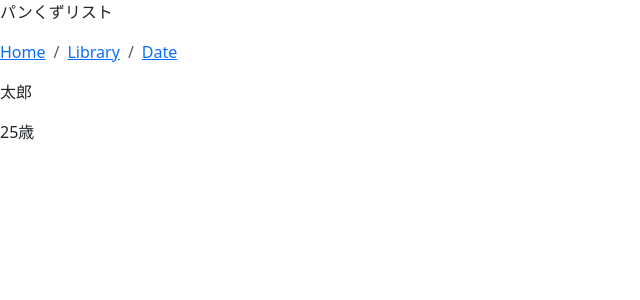
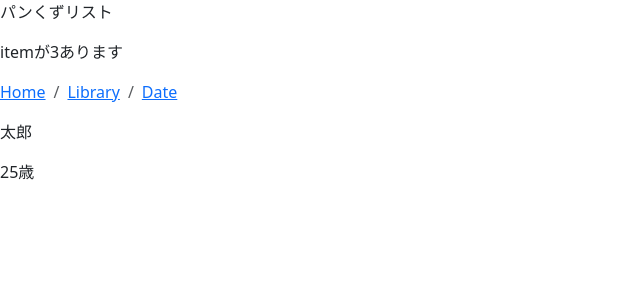
Before and after one commit to umedanaoyuki/react-typescript0909, a React (Vite) app: page / in a window 1280 px wide. Shown: the top 300 px of the page, without its empty margins (0-640 px from the left). Built offline with nearby package versions, Linux system fonts and the light colour scheme.

Commit message:
feat: 特定の条件による分岐

```diff
--- a/src/components/Breadcrumb.tsx
+++ b/src/components/Breadcrumb.tsx
@@ -4,7 +4,12 @@ export const Breadcrumb = () => {
   return (
     <>
       <p className="">パンくずリスト</p>
-      <nav aria-label="breadcrumb">
+      {items.length === 0 ? (
+        <p className="">itemがありません</p>
+      ) : (
+        <p className="">itemが{items.length}あります</p>
+      )}
+      <nav>
         <ol className="breadcrumb">
           {items.map((item) => {
             return (
```
